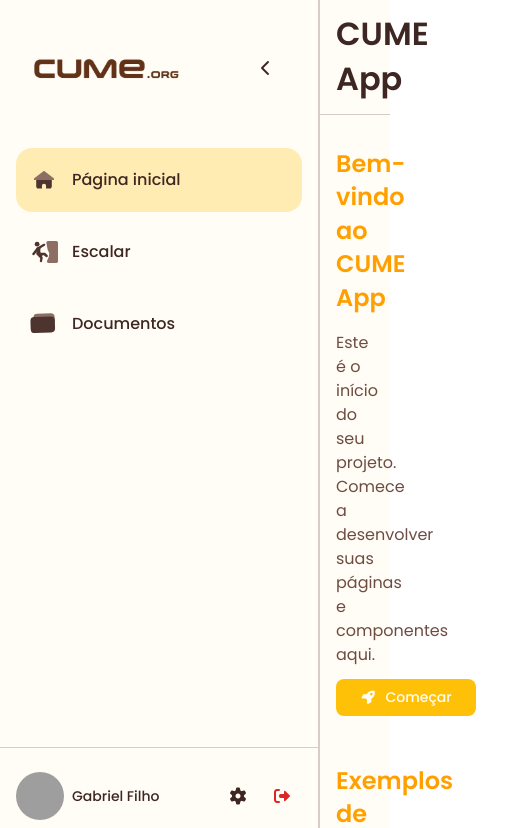
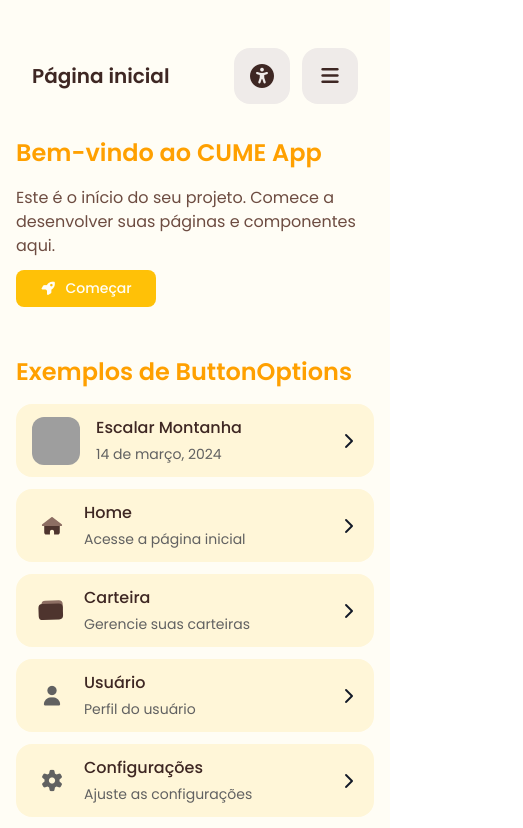
Before and after one commit to C-U-M-E/cume-app, a React (Vite) app in the folder frontend/: page / in a window 390 px wide. Shown: the top 828 px of the page, 523 px wide, since content can reach past the window. Built offline with nearby package versions, Linux system fonts and the light colour scheme; grey boxes are pictures that could not be loaded.

Commit message:
feat: add Header component, implement useMediaQuery hook for responsive design

```diff
--- /dev/null
+++ b/frontend/src/components/Header.jsx
@@ -0,0 +1,111 @@
+import React from 'react';
+import { useLocation } from 'react-router-dom';
+import useMediaQuery from '../hooks/useMediaQuery';
+
+/**
+ * Componente Header - Cabeçalho da aplicação com diferentes estados
+ *
+ * @param {Object} props
+ * @param {"forHomepage" | "forPages" | "forPages2"} props.style - Estilo do header (padrão: "forHomepage")
+ * @param {string} props.pageTitle - Título da página (usado em forPages e forPages2)
+ * @param {Function} props.onHamburgerClick - Callback ao clicar no botão hambúrguer
+ * @param {Function} props.onBackClick - Callback ao clicar no botão de voltar (forPages2)
+ * @param {Function} props.onAccessibilityClick - Callback ao clicar no botão de acessibilidade
+ * @param {string} props.className - Classes adicionais do Tailwind
+ */
+const Header = ({
+  style,
+  pageTitle,
+  onHamburgerClick,
+  onBackClick,
+  onAccessibilityClick,
+  className = ''
+}) => {
+  const location = useLocation();
+  const isDesktop = useMediaQuery(1024);
+
+  // Determina o estilo automaticamente se não fornecido
+  const headerStyle = style || (location.pathname === '/' ? 'forHomepage' : 'forPages');
+
+  // Botão Hambúrguer
+  const ButtonHamburger = () => (
+    <button
+      onClick={onHamburgerClick}
+      className="bg-brown-50 flex items-center justify-center rounded-16 shrink-0 size-56 hover:bg-brown-100 transition-colors"
+    >
+      <i className="fas fa-bars text-brown-900 text-[20px]" />
+    </button>
+  );
+
+  // Botão de Acessibilidade
+  const ButtonAccessibility = () => (
+    <button
+      onClick={onAccessibilityClick}
+      className="bg-brown-50 flex items-center justify-center rounded-16 shrink-0 size-56 hover:bg-brown-100 transition-colors"
+    >
+      <i className="fas fa-universal-access text-brown-900 text-[24px]" />
+    </button>
+  );
+
+  // Botão Chevron Close (para voltar)
+  const ButtonChevronClose = () => (
+    <button
+      onClick={onBackClick}
+      className="bg-transparent flex items-center justify-center rounded-8 shrink-0 size-40 hover:bg-amber-50 transition-colors"
+    >
+      <i className="fas fa-chevron-left text-brown-900 text-[16px]" />
+    </button>
+  );
+
+  // forPages2 - Subpágina com botão de voltar
+  if (headerStyle === 'forPages2') {
+    return (
+      <div className={`bg-white flex gap-8 items-center justify-end pt-48 px-0 w-full ${className}`}>
+        <ButtonChevronClose />
+        <div className="flex flex-col grow justify-center min-w-0">
+          <p className="text-title-h3 text-brown-900 leading-[1.4]">
+            {pageTitle || 'Termo de responsabilidade'}
+          </p>
+        </div>
+      </div>
+    );
+  }
+
+  // forPages - Página com título
+  if (headerStyle === 'forPages') {
+    return (
+      <div className={`bg-white flex gap-10 items-center justify-end pt-48 px-8 w-full ${isDesktop ? 'max-w-7xl mx-auto' : ''} ${className}`}>
+        <div className="flex flex-col grow justify-center min-w-0">
+          <p className={`${isDesktop ? 'text-title-h1' : 'text-title-h3'} text-brown-900 leading-[1.4]`}>
+            {pageTitle || 'Página'}
+          </p>
+        </div>
+        {!isDesktop && (
+          <div className="flex gap-12 items-center shrink-0">
+            <ButtonAccessibility />
+            <ButtonHamburger />
+          </div>
+        )}
+      </div>
+    );
+  }
+
+  // forHomepage - Página inicial (padronizado como forPages)
+  return (
+    <div className={`bg-white flex gap-10 items-center justify-end pt-48 px-32 w-full ${isDesktop ? 'max-w-7xl mx-auto' : ''} ${className}`}>
+      <div className="flex flex-col grow justify-center min-w-0">
+        <p className={`${isDesktop ? 'text-title-h1' : 'text-title-h3'} text-brown-900 leading-[1.4]`}>
+          Página inicial
+        </p>
+      </div>
+      {!isDesktop && (
+        <div className="flex gap-12 items-center shrink-0">
+          <ButtonAccessibility />
+          <ButtonHamburger />
+        </div>
+      )}
+    </div>
+  );
+};
+
+export default Header;
--- a/frontend/src/components/SidebarMenu.jsx
+++ b/frontend/src/components/SidebarMenu.jsx
@@ -16,6 +16,7 @@ import cumeLogo from '../assets/images/cume-text-logo.svg';
  * @param {Function} props.onSettings - Função callback ao clicar em configurações
  * @param {Function} props.onLogout - Função callback ao clicar em logout
  * @param {Function} props.onMenuItemClick - Função callback ao clicar em um item do menu (recebe o nome do item)
+ * @param {boolean} props.isMobile - Se está no mobile (para mostrar X ao invés de chevron)
  * @param {string} props.className - Classes adicionais do Tailwind
  */
 const SidebarMenu = ({
@@ -28,6 +29,7 @@ const SidebarMenu = ({
   onSettings,
   onLogout,
   onMenuItemClick,
+  isMobile = false,
   className = ''
 }) => {
   const isOpen = type === 'open';
@@ -106,7 +108,11 @@ const SidebarMenu = ({
             onClick={onToggle}
             className="flex items-center justify-center rounded-8 shrink-0 size-40 hover:bg-amber-50 transition-colors"
           >
-            <i className="fas fa-chevron-right text-brown-900 text-[16px]" />
+            {isMobile ? (
+              <i className="fas fa-times text-brown-900 text-[20px]" />
+            ) : (
+              <i className="fas fa-chevron-right text-brown-900 text-[16px]" />
+            )}
           </button>
         </div>
 
@@ -170,7 +176,11 @@ const SidebarMenu = ({
           onClick={onToggle}
           className="flex items-center justify-center rounded-8 shrink-0 size-40 hover:bg-amber-50 transition-colors"
         >
-          <i className="fas fa-chevron-left text-brown-900 text-[16px]" />
+          {isMobile ? (
+            <i className="fas fa-times text-brown-900 text-[20px]" />
+          ) : (
+            <i className="fas fa-chevron-left text-brown-900 text-[16px]" />
+          )}
         </button>
       </div>
 
--- /dev/null
+++ b/frontend/src/hooks/useMediaQuery.js
@@ -0,0 +1,23 @@
+import { useState, useEffect } from 'react';
+
+/**
+ * Hook para detectar tamanho de tela
+ * @param {number} breakpoint - Breakpoint em pixels (padrão: 1024)
+ * @returns {boolean} - true se for desktop (>= breakpoint), false se for mobile
+ */
+function useMediaQuery(breakpoint = 1024) {
+  const [isDesktop, setIsDesktop] = useState(window.innerWidth >= breakpoint);
+
+  useEffect(() => {
+    const handleResize = () => {
+      setIsDesktop(window.innerWidth >= breakpoint);
+    };
+
+    window.addEventListener('resize', handleResize);
+    return () => window.removeEventListener('resize', handleResize);
+  }, [breakpoint]);
+
+  return isDesktop;
+}
+
+export default useMediaQuery;
--- a/frontend/src/layouts/SidebarMenuLayout.jsx
+++ b/frontend/src/layouts/SidebarMenuLayout.jsx
@@ -1,6 +1,8 @@
 import { useState } from 'react';
 import { useNavigate, useLocation, Outlet } from 'react-router-dom';
 import SidebarMenu from '../components/SidebarMenu';
+import Header from '../components/Header';
+import useMediaQuery from '../hooks/useMediaQuery';
 
 /**
  * Layout principal com SidebarMenu
@@ -10,7 +12,8 @@ import SidebarMenu from '../components/SidebarMenu';
  * @param {Object} props.user - Objeto com informações do usuário { name, avatar }
  */
 function SidebarMenuLayout({ userRole = "user", user = { name: "Usuário", avatar: null } }) {
-  const [menuOpen, setMenuOpen] = useState(true);
+  const isDesktop = useMediaQuery(1024);
+  const [menuOpen, setMenuOpen] = useState(isDesktop); // Desktop: menu aberto por padrão, Mobile: fechado
   const navigate = useNavigate();
   const location = useLocation();
 
@@ -23,6 +26,19 @@ function SidebarMenuLayout({ userRole = "user", user = { name: "Usuário", avata
     if (path === '/database') return 'Base de dados';
     if (path === '/settings') return 'Configurações';
     return 'Página inicial';
+  };
+
+  // Mapeia o caminho para título e ícone da página
+  const getPageInfo = () => {
+    const path = location.pathname;
+    const pageMap = {
+      '/climb': { title: 'Escalar', icon: 'escalar' },
+      '/documents': { title: 'Documentos', icon: 'carteira' },
+      '/manage': { title: 'Gerenciar fila', icon: 'home' },
+      '/database': { title: 'Base de dados', icon: 'home' },
+      '/settings': { title: 'Configurações', icon: 'home' },
+    };
+    return pageMap[path] || { title: 'Página', icon: 'home' };
   };
 
   // Mapeia o nome do item para a rota
@@ -46,22 +62,33 @@ function SidebarMenuLayout({ userRole = "user", user = { name: "Usuário", avata
       default:
         break;
     }
+
+    // Fecha o menu no mobile após navegar
+    if (!isDesktop) {
+      setMenuOpen(false);
+    }
   };
 
-  const sidebarWidth = menuOpen ? '320px' : '92px';
+  // No mobile, sempre usa 320px. No desktop, muda entre 320px e 92px
+  const sidebarWidth = isDesktop ? (menuOpen ? '320px' : '92px') : '320px';
+  const isHomepage = location.pathname === '/';
+  const pageInfo = getPageInfo();
 
   return (
     <div className="min-h-screen bg-white">
-      {/* Sidebar Menu - Fixo */}
+      {/* Sidebar Menu - Fixo no desktop, overlay no mobile */}
       <div
-        className="fixed top-0 left-0 h-screen z-10"
+        className={`fixed top-0 left-0 h-screen z-10 transition-all duration-300 ease-in-out ${
+          isDesktop ? '' : menuOpen ? 'translate-x-0' : '-translate-x-full'
+        }`}
         style={{ width: sidebarWidth }}
       >
         <SidebarMenu
-          type={menuOpen ? "open" : "close"}
+          type={isDesktop ? (menuOpen ? "open" : "close") : "open"}
           role={userRole}
           activeItem={getActiveItem()}
           user={user}
+          isMobile={!isDesktop}
           onToggle={() => setMenuOpen(!menuOpen)}
           onSettings={() => navigate('/settings')}
           onLogout={() => console.log('Fazer logout')}
@@ -69,12 +96,32 @@ function SidebarMenuLayout({ userRole = "user", user = { name: "Usuário", avata
         />
       </div>
 
-      {/* Main Content - Com margin para compensar o menu fixo */}
+      {/* Overlay no mobile quando menu está aberto */}
+      {!isDesktop && (
+        <div
+          className={`fixed inset-0 bg-black z-[9] transition-opacity duration-300 ${
+            menuOpen ? 'opacity-50' : 'opacity-0 pointer-events-none'
+          }`}
+          onClick={() => setMenuOpen(false)}
+        />
+      )}
+
+      {/* Main Content - Com margin para compensar o menu fixo no desktop */}
       <div
-        className="min-h-screen bg-white"
-        style={{ marginLeft: sidebarWidth }}
+        className="min-h-screen bg-white flex flex-col transition-all duration-300 ease-in-out"
+        style={{ marginLeft: isDesktop ? sidebarWidth : '0' }}
       >
-        <Outlet />
+        {/* Header */}
+        <Header
+          style={isHomepage ? 'forHomepage' : 'forPages'}
+          pageTitle={pageInfo.title}
+          pageIcon={pageInfo.icon}
+          onHamburgerClick={() => setMenuOpen(!menuOpen)}
+          onAccessibilityClick={() => console.log('Acessibilidade')}
+        />
+        <div className="flex-1">
+          <Outlet />
+        </div>
       </div>
     </div>
   );
--- a/frontend/src/pages/HomePage.jsx
+++ b/frontend/src/pages/HomePage.jsx
@@ -5,15 +5,6 @@ import ButtonMenu from '../components/ButtonMenu';
 function HomePage() {
   return (
     <div className="min-h-screen bg-white">
-      {/* Header */}
-      <header className="bg-white border-b border-brown-100">
-        <div className="max-w-7xl mx-auto px-16 py-12">
-          <h1 className="text-title-h1 text-brown-900">
-            CUME App
-          </h1>
-        </div>
-      </header>
-
       {/* Main Content */}
       <main className="max-w-7xl mx-auto px-16 py-32">
         {/* Hero Section */}
```
Also changed, not shown: 1 other file (tests, documents, lock files or other folders).
